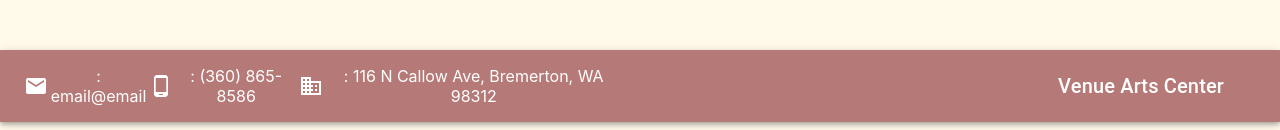
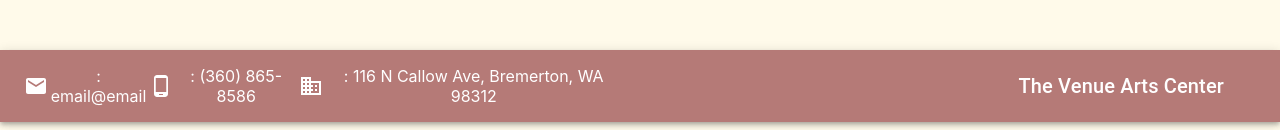
Before and after one commit to Gushihiro/The-Venue-Arts-Center, a React (Create React App) app: page / in a window 1280 px wide. Shown: the part 670-800 px from the top of the page. Built offline with nearby package versions, Linux system fonts and the light colour scheme; the HTML template or start-up script is replaced by a standard one.

Commit message:
Changed title/heading

```diff
--- a/public/index.html
+++ b/public/index.html
@@ -24,7 +24,7 @@
       work correctly both with client-side routing and a non-root public URL.
       Learn how to configure a non-root public URL by running `npm run build`.
     -->
-    <title>Venue Arts Center</title>
+    <title>The Venue Arts Center</title>
   </head>
   <body>
     <noscript>You need to enable JavaScript to run this app.</noscript>
--- a/src/components/NavBar/index.tsx
+++ b/src/components/NavBar/index.tsx
@@ -25,7 +25,7 @@ export default function NavBar() {
             </div>
           </div>
           <Typography variant="h6">
-            Venue Arts Center
+            The Venue Arts Center
           </Typography>
         </Toolbar>
       </AppBar>
```
